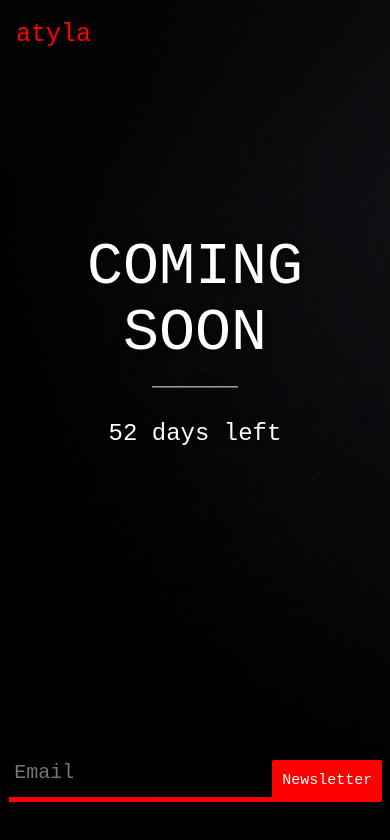
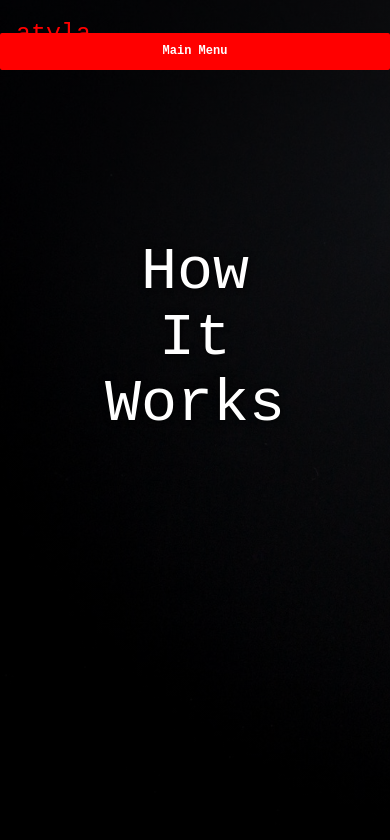
Before and after one commit to atyla-main/vitrine, a React (Create React App) app: page /howitworks in a window 390 px wide. Shown: the top 840 px of the page. Built offline with nearby package versions, Linux system fonts and the light colour scheme.

Commit message:
APW-5 Push Menu and router

```diff
--- a/package.json
+++ b/package.json
@@ -3,6 +3,7 @@
   "version": "0.1.0",
   "private": true,
   "dependencies": {
+    "ajv": "^6.5.0",
     "bootstrap": "^3.3.7",
     "husky": "^0.14.3",
     "lint-staged": "^7.0.5",
--- /dev/null
+++ b/src/App.css
@@ -0,0 +1,32 @@
+.App {
+  text-align: center;
+}
+
+.App-logo {
+  animation: App-logo-spin infinite 20s linear;
+  height: 80px;
+}
+
+.App-header {
+  background-color: #222;
+  height: 150px;
+  padding: 20px;
+  color: #ff0000;
+}
+
+.App-title {
+  font-size: 1.5em;
+}
+
+.App-intro {
+  font-size: large;
+}
+
+@keyframes App-logo-spin {
+  from {
+    transform: rotate(0deg);
+  }
+  to {
+    transform: rotate(360deg);
+  }
+}
--- /dev/null
+++ b/src/components/aboutus.js
@@ -0,0 +1,22 @@
+import React from 'react';
+import Menu from './menu';
+import '../styles/menu.css';
+
+class AboutUs extends React.Component {
+  render() {
+    return (
+      <div className="bgImg">
+        <input type="checkbox" id="toggle" />
+        <Menu />
+        <div className="topLeft">
+          <p>atyla</p>
+        </div>
+        <div className="middle">
+          <h1>About Us</h1>
+        </div>
+      </div>
+    );
+  }
+}
+
+export default AboutUs;
--- /dev/null
+++ b/src/components/authentication.js
@@ -0,0 +1,27 @@
+import React from 'react';
+import Menu from './menu';
+import '../styles/menu.css';
+
+var countDownDate = new Date('Jun 30, 2018 20:00:00').getTime();
+var now = new Date().getTime();
+var distance = countDownDate - now;
+var days = Math.floor(distance / (1000 * 60 * 60 * 24));
+
+class Authentication extends React.Component {
+  render() {
+    return (
+      <div className="bgImg">
+        <input type="checkbox" id="toggle" />
+        <Menu />
+        <div className="topLeft">
+          <p>atyla</p>
+        </div>
+        <div className="middle">
+          <h1>Authentication</h1>
+        </div>
+      </div>
+    );
+  }
+}
+
+export default Authentication;
--- a/src/components/homepage.js
+++ b/src/components/homepage.js
@@ -1,4 +1,6 @@
 import React from 'react';
+import Menu from './menu';
+import '../styles/menu.css';
 
 var countDownDate = new Date('Jun 30, 2018 20:00:00').getTime();
 var now = new Date().getTime();
@@ -21,33 +23,37 @@ class HomePage extends React.Component {
       method: 'POST',
       headers: {
         'Content-Type': 'application/json',
-        'Accept': 'application/json'
+        Accept: 'application/json'
       },
       body: JSON.stringify({
-        'data': {
-          'attributes': {
-            'email': `${this.email.value}`
+        data: {
+          attributes: {
+            email: `${this.email.value}`
           }
         }
       })
-    }).then(res => res.json())
+    })
+      .then(res => res.json())
       .then(res => {
         if (res.name && res.name === 'SequelizeValidationError') {
           this.setState({
-          response: 'Please verify the email!'});
+            response: 'Please verify the email!'
+          });
         } else {
           this.setState({
-          response: 'Thank you! We will keep you informed!'});
+            response: 'Thank you! We will keep you informed!'
+          });
         }
       })
       .catch(err => {
         this.setState({ response: 'Please verify the email!' });
       });
   }
-
   render() {
     return (
       <div className="bgImg">
+        <input type="checkbox" id="toggle" />
+        <Menu />
         <div className="topLeft">
           <p>atyla</p>
         </div>
@@ -59,8 +65,14 @@ class HomePage extends React.Component {
         <form onSubmit={this.postEmail}>
           <p className="bottomRightText">{this.state.response}</p>
           <div className="bottomRight">
-              <input ref={(email) => this.email = email} placeholder='Email' type='text' name='email'/><br />
-              <button type='Submit'>Newsletter</button>
+            <input
+              ref={email => (this.email = email)}
+              placeholder="Email"
+              type="text"
+              name="email"
+            />
+            <br />
+            <button type="Submit">Newsletter</button>
           </div>
         </form>
       </div>
--- /dev/null
+++ b/src/components/howitworks.js
@@ -0,0 +1,22 @@
+import React from 'react';
+import Menu from './menu';
+import '../styles/menu.css';
+
+class HowItWorks extends React.Component {
+  render() {
+    return (
+      <div className="bgImg">
+        <input type="checkbox" id="toggle" />
+        <Menu />
+        <div className="topLeft">
+          <p>atyla</p>
+        </div>
+        <div className="middle">
+          <h1>How It Works</h1>
+        </div>
+      </div>
+    );
+  }
+}
+
+export default HowItWorks;
--- /dev/null
+++ b/src/components/menu.js
@@ -0,0 +1,47 @@
+import React from 'react';
+import { BrowserRouter as Router, Route, Link } from 'react-router-dom';
+import '../styles/menu.css';
+
+var countDownDate = new Date('Jun 30, 2018 20:00:00').getTime();
+var now = new Date().getTime();
+var distance = countDownDate - now;
+var days = Math.floor(distance / (1000 * 60 * 60 * 24));
+
+class Menu extends React.Component {
+  constructor(props) {
+    super(props);
+
+    this.state = {
+      response: ''
+    };
+  }
+  render() {
+    return (
+      <div>
+        <label
+          for="toggle"
+          className="toggle"
+          data-open="Main Menu"
+          data-close="Close Menu"
+          onclick
+        />
+        <ul className="menu">
+          <li>
+            <Link to="/authentication">Sign in/Sign up</Link>
+          </li>
+          <li>
+            <Link to="/about">About us</Link>
+          </li>
+          <li>
+            <Link to="/howitworks">How it works</Link>
+          </li>
+          <li>
+            <Link to="/">Explore ICO's</Link>
+          </li>
+        </ul>
+      </div>
+    );
+  }
+}
+
+export default Menu;
--- a/src/index.js
+++ b/src/index.js
@@ -6,7 +6,24 @@ import './App.css';
 import './styles/index.css';
 import App from './App';
 import registerServiceWorker from './registerServiceWorker';
+//rooter
+import { BrowserRouter as Router, Route, Link } from 'react-router-dom';
+//components
 import HomePage from './components/homepage';
+import HowItWorks from './components/howitworks';
+import AboutUs from './components/aboutus';
+import Authentication from './components/authentication';
 
-ReactDOM.render(<HomePage />, document.getElementById('root'));
+ReactDOM.render(
+  <Router>
+    <div>
+      <Route exact path="/" component={HomePage} />
+      <Route path="/about" component={AboutUs} />
+      <Route path="/howitworks" component={HowItWorks} />
+      <Route path="/authentication" component={Authentication} />
+    </div>
+  </Router>,
+  document.getElementById('root')
+);
+
 registerServiceWorker();
--- /dev/null
+++ b/src/styles/menu.css
@@ -0,0 +1,205 @@
+/*
+ * Navigataur: A pure CSS responsive navigation menu
+ * Author: Mike King (@micjamking)
+ */
+
+/*
+ 	Notes:
+
+ 	- Media queries should be edited in both style sections if you require
+	  a different breakpoint for your navigation.
+
+	- Toggle class & menu anchor tags in list items have box-sizing: border-box
+	  style property to allow padding inside the container without conflicting with layout.
+
+*/
+
+/*--------------------------------
+ Functional Styles (Required)
+---------------------------------*/
+
+.header {
+  position: relative;
+}
+#toggle,
+.toggle {
+  display: none;
+}
+.menu > li {
+  list-style: none;
+  float: right;
+}
+
+/* Nicolas Gallagher micro clearfix */
+.clearfix:before,
+.clearfix:after {
+  display: table;
+  content: '';
+}
+.clearfix:after {
+  clear: both;
+}
+
+@media only screen and (max-width: 768px) {
+  .menu {
+    display: none;
+    opacity: 0;
+    width: 100%;
+    position: absolute;
+    right: 0;
+  }
+  .menu > li {
+    display: block;
+    width: 100%;
+    margin: 0;
+  }
+  .menu > li > a {
+    display: block;
+    width: 100%;
+    text-decoration: none;
+    -webkit-box-sizing: border-box;
+    -moz-box-sizing: border-box;
+    box-sizing: border-box;
+    border-color: red;
+  }
+  .toggle {
+    display: block;
+    position: relative;
+    cursor: pointer;
+    -webkit-touch-callout: none;
+    -webkit-user-select: none;
+    user-select: none;
+  }
+  #toggle:checked + div .menu {
+    display: block;
+    opacity: 1;
+  }
+}
+
+/*--------------------------------
+ Presentation Styles (Editable)
+---------------------------------*/
+.header {
+  min-height: 100px;
+  height: 100%;
+  padding-left: 10px;
+  background: #00000099;
+}
+
+.header > h1 {
+  float: left;
+  padding: 30px 0 0;
+  font-style: italic;
+  font-family: Georgia;
+  font-size: 28px;
+  color: #dfdfdf;
+}
+
+.nav {
+  display: block;
+  float: right;
+}
+
+.nav,
+.menu,
+.menu > li,
+.menu > li > a {
+  height: 100%;
+}
+
+.menu > li > a {
+  display: block;
+  padding: 42px 20px;
+  text-decoration: none;
+  font-weight: normal;
+  font-size: 16px;
+  line-height: 1;
+  color: white;
+  -webkit-box-sizing: border-box;
+  -moz-box-sizing: border-box;
+  box-sizing: border-box;
+  -webkit-transition: all 0.25s linear;
+  -moz-transition: all 0.25s linear;
+  -o-transition: all 0.25s linear;
+  transition: all 0.25s linear;
+}
+
+.menu > li > a:hover,
+.menu > li > a:focus {
+  background: #00000099;
+  box-shadow: inset 0px 5px red;
+  color: #e1e2e3;
+  padding: 50px 20px 34px;
+}
+
+.toggle {
+  z-index: 2;
+}
+
+@media only screen and (max-width: 768px) {
+  .menu {
+    background: #00000099;
+    border-top: 1px solid #51c1f1;
+  }
+
+  .menu,
+  .menu > li,
+  .menu > li > a {
+    height: auto;
+  }
+
+  .menu > li > a {
+    padding: 15px 15px;
+  }
+
+  .menu > li > a:hover,
+  .menu > li > a:focus {
+    background: #00000099;
+    box-shadow: inset 5px 0px #51c1f1;
+    padding: 15px 15px 15px 25px;
+  }
+
+  .toggle:after {
+    content: attr(data-open);
+    display: block;
+    width: 200px;
+    margin: 33px 0;
+    padding: 10px 50px;
+    background: red;
+    -webkit-border-radius: 2px;
+    border-radius: 2px;
+    text-align: center;
+    font-size: 12px;
+    color: #ffffff;
+    -webkit-transition: all 0.5s linear;
+    -moz-transition: all 0.5s linear;
+    -o-transition: all 0.5s linear;
+    transition: all 0.5s linear;
+    -webkit-box-sizing: border-box;
+    -moz-box-sizing: border-box;
+    box-sizing: border-box;
+  }
+
+  .toggle:hover:after {
+    background: red;
+  }
+
+  #toggle:checked + div .toggle:after {
+    content: attr(data-close);
+  }
+}
+
+@media only screen and (max-width: 479px) {
+  .header > h1 {
+    text-align: center;
+  }
+  .header > h1,
+  .nav,
+  .toggle:after {
+    float: none;
+  }
+  .toggle:after {
+    text-align: center;
+    width: 100%;
+  }
+}
```
Also changed, not shown: 1 other file (tests, documents, lock files or other folders). Lines whose indentation alone changed are shown as unchanged.
